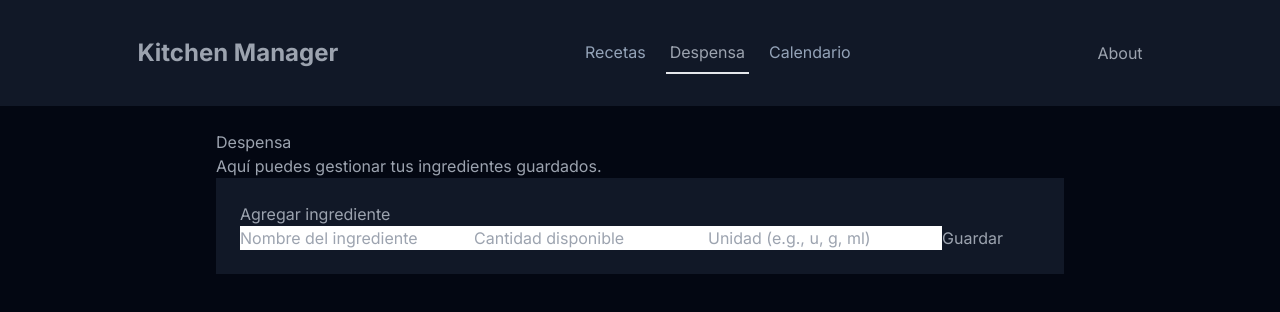
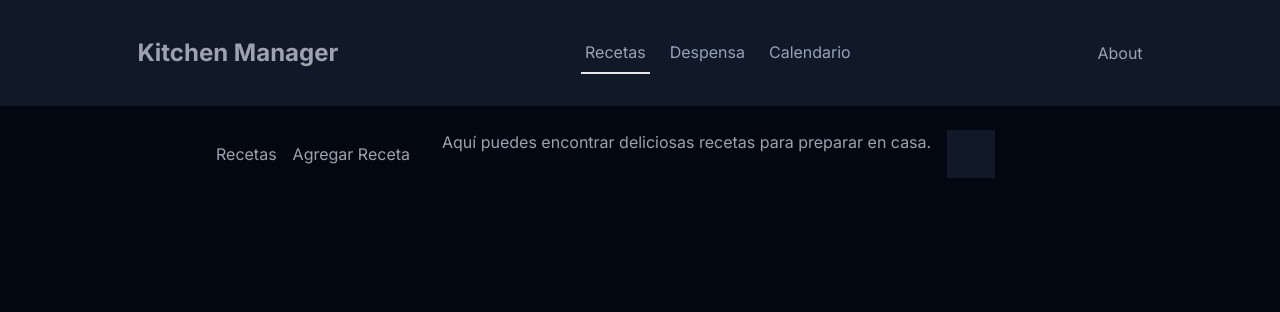
Before and after one commit to ghostknight17/kitchen-manager, a React (Vite) app: page / in a window 1280 px wide. Shown: the top 312 px of the page. Built offline with nearby package versions, Linux system fonts and the light colour scheme.

Commit message:
refactor: migrate App to TypeScript

```diff
--- a/src/App.tsx
+++ b/src/App.tsx
@@ -2,14 +2,7 @@ import { useState } from "react";
 import { useLocalStorage } from "./hooks/useLocalStorage";
 import Header from "./components/Header";
 import Contenido from "./components/Contenido";
-import { Ingrediente, Receta, DiaCalendario } from "./types";
-
-const SECCIONES = {
-  // home: 'home',
-  recetas: "recetas",
-  despensa: "despensa",
-  calendario: "calendario",
-};
+import { Ingrediente, Receta, DiaCalendario, Seccion } from "./types";
 
 let semana = [
   {
@@ -74,7 +67,7 @@ export default function App() {
     semana,
   );
 
-  const [seccionActiva, setSeccionActiva] = useState(SECCIONES.despensa);
+  const [seccionActiva, setSeccionActiva] = useState<Seccion>("recetas");
 
   return (
     <>
--- a/src/types.ts
+++ b/src/types.ts
@@ -17,3 +17,5 @@ export type DiaCalendario = {
   merienda: Receta | null;
   cena: Receta | null;
 };
+
+export type Seccion = "home" | "recetas" | "despensa" | "calendario";
```
